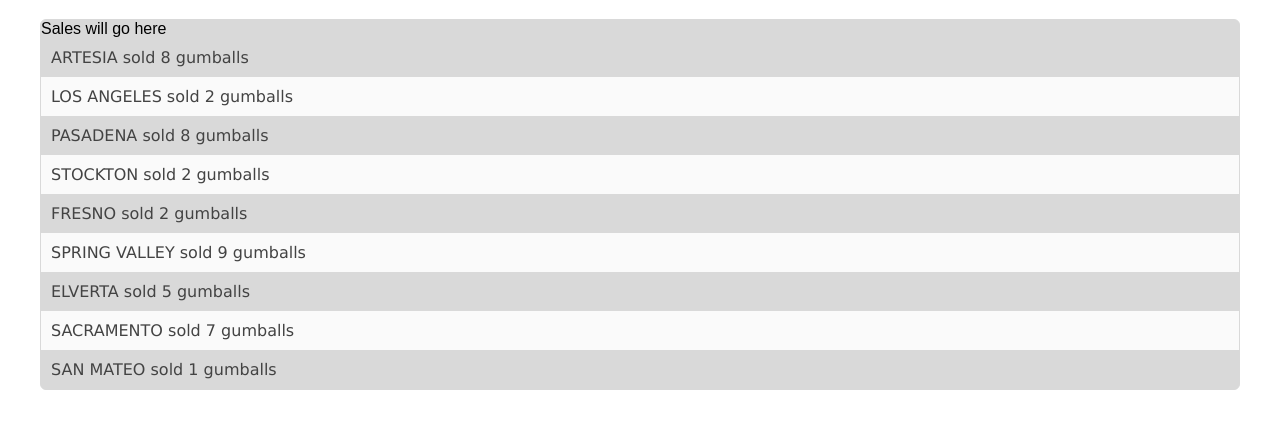
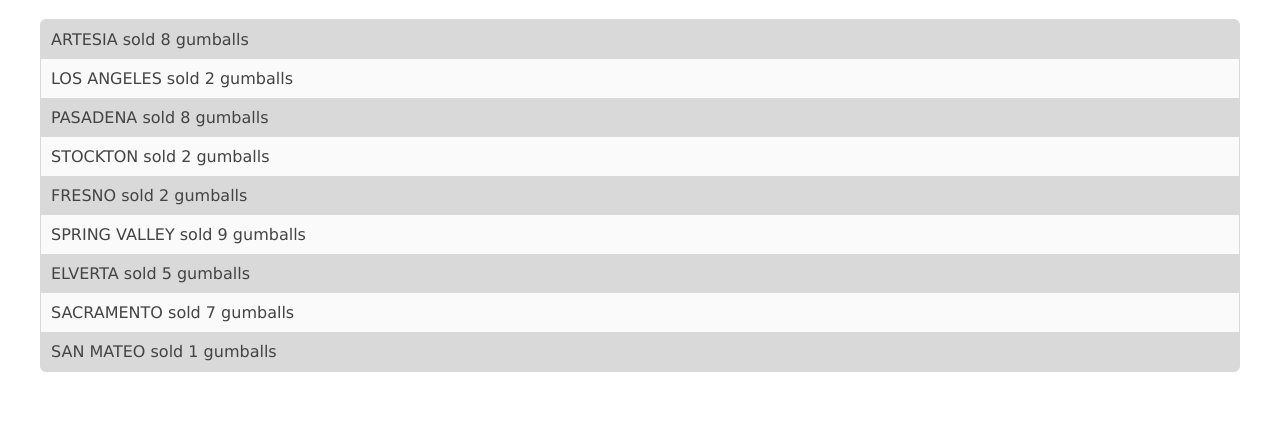
Before and after one commit to iarobinson/gumball, a plain HTML site: page index.html in a window 1280 px wide. Shown: the part 61-490 px from the top of the page. Drawn offline with Linux system fonts and the light colour scheme.

Commit message:
Removed 'Sales will go here' which messed the table up

```diff
--- a/index.html
+++ b/index.html
@@ -13,7 +13,6 @@
 <body>
   <h1>Mighty Gumball Sales</h1>
   <div id="sales">
-    Sales will go here
   </div>
 </body>
 </html>
```
